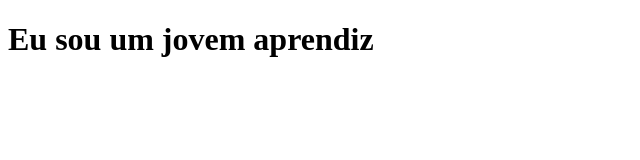
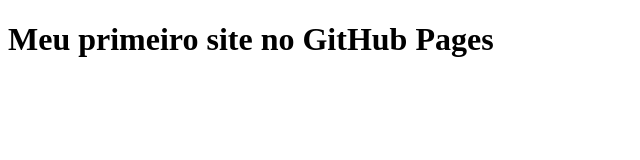
Before and after one commit to wlborges/wlborges.github.io, a plain HTML site: page index.html in a window 1280 px wide. Shown: the whole page, without its empty margins (0-640 px from the left). Drawn offline with Linux system fonts and the light colour scheme.

Commit message:
Update index.html

```diff
--- a/index.html
+++ b/index.html
@@ -7,6 +7,6 @@
     <title>Meu primeiro site no GitHub Pages</title>
 </head>
 <body>
-    <h1>Eu sou um jovem aprendiz</h1>
+    <h1>Meu primeiro site no GitHub Pages</h1>
 </body>
 </html>
```
